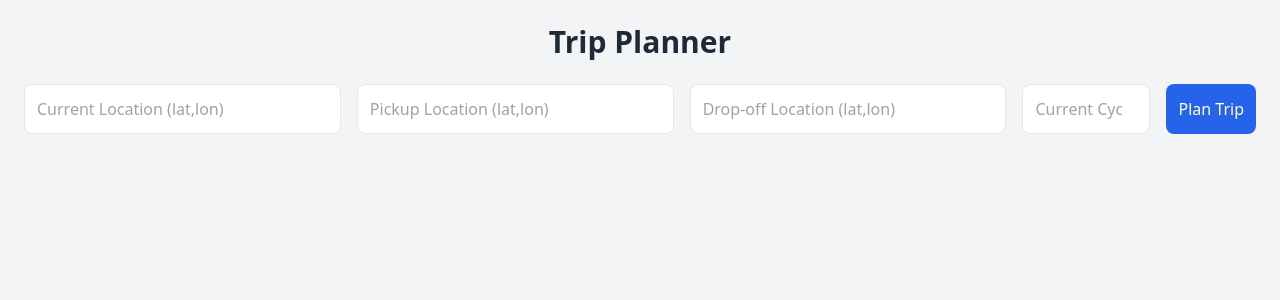
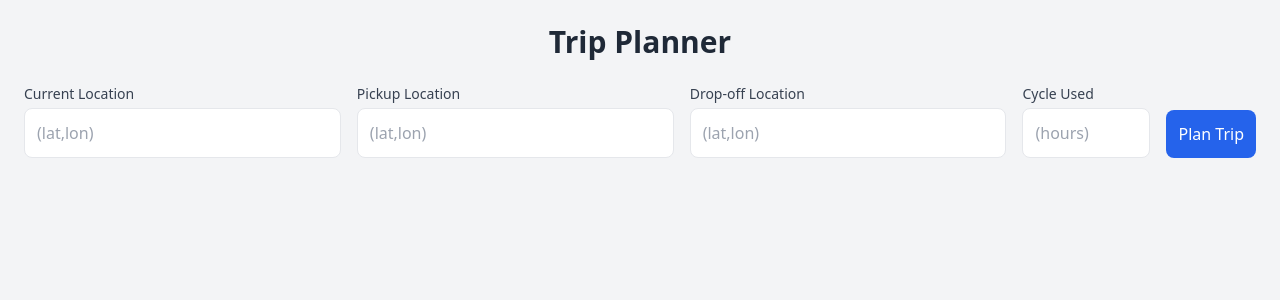
Before and after one commit to anjaniacatus/trip-simulation-frontend, a React (Create React App) app: page / in a window 1280 px wide. Shown: the top 300 px of the page. Built offline with nearby package versions, Linux system fonts and the light colour scheme.

Commit message:
add label to form

```diff
--- a/src/components/TripFormComponent.tsx
+++ b/src/components/TripFormComponent.tsx
@@ -31,45 +31,76 @@ function TripForm({ onSubmit }: TripFormProps) {
 
   return (
     <form onSubmit={handleSubmit} className="flex flex-col sm:flex-row gap-4 mb-6">
-      {/* Input for Current Location */}
+      {/* Current Location */}
+      <div className="flex-1">
+        <label htmlFor="current-location" className="block text-sm font-medium text-gray-700 mb-1">
+          Current Location
+        </label>
         <input
+          id="current-location"
           type="text"
-        placeholder="Current Location (lat,lon)"
+          name="Current Location"
+          placeholder="(lat,lon)"
           value={inputs.current}
           onChange={(e) => setInputs({ ...inputs, current: e.target.value })}
-        className="p-3 border rounded-lg focus:outline-none focus:ring-2 focus:ring-blue-500 flex-1"
+          className="p-3 border rounded-lg focus:outline-none focus:ring-2 focus:ring-blue-500 w-full"
         />
-      {/* Input for Pickup Location */}
+      </div>
+
+      {/* Pickup Location */}
+      <div className="flex-1">
+        <label htmlFor="pickup-location" className="block text-sm font-medium text-gray-700 mb-1">
+          Pickup Location
+        </label>
         <input
+          id="pickup-location"
           type="text"
-        placeholder="Pickup Location (lat,lon)"
+          placeholder="(lat,lon)"
           value={inputs.pickup}
           onChange={(e) => setInputs({ ...inputs, pickup: e.target.value })}
-        className="p-3 border rounded-lg focus:outline-none focus:ring-2 focus:ring-blue-500 flex-1"
+          className="p-3 border rounded-lg focus:outline-none focus:ring-2 focus:ring-blue-500 w-full"
         />
-      {/* Input for Drop-off Location */}
+      </div>
+
+      {/* Drop-off Location */}
+      <div className="flex-1">
+        <label htmlFor="dropoff-location" className="block text-sm font-medium text-gray-700 mb-1">
+          Drop-off Location
+        </label>
         <input
+          id="dropoff-location"
           type="text"
-        placeholder="Drop-off Location (lat,lon)"
+          placeholder="(lat,lon)"
           value={inputs.dropoff}
           onChange={(e) => setInputs({ ...inputs, dropoff: e.target.value })}
-        className="p-3 border rounded-lg focus:outline-none focus:ring-2 focus:ring-blue-500 flex-1"
+          className="p-3 border rounded-lg focus:outline-none focus:ring-2 focus:ring-blue-500 w-full"
         />
-      {/* Input for Current Cycle Used */}
+      </div>
+
+      {/* Current Cycle Used */}
+      <div className="w-full sm:w-32">
+        <label htmlFor="cycle-used" className="block text-sm font-medium text-gray-700 mb-1">
+          Cycle Used
+        </label>
         <input
+          id="cycle-used"
           type="number"
-        placeholder="Current Cycle Used (hrs)"
+          placeholder="(hours)"
           value={inputs.cycle}
           onChange={(e) => setInputs({ ...inputs, cycle: e.target.value })}
-        className="p-3 border rounded-lg focus:outline-none focus:ring-2 focus:ring-blue-500 w-full sm:w-32"
+          className="p-3 border rounded-lg focus:outline-none focus:ring-2 focus:ring-blue-500 w-full"
         />
+      </div>
+
       {/* Submit Button */}
+      <div className="self-end">
         <button
           type="submit"
-        className="bg-blue-600 text-white p-3 rounded-lg hover:bg-blue-700 transition"
+          className="bg-blue-600 text-white p-3 rounded-lg hover:bg-blue-700 transition mt-6 w-full sm:w-auto"
         >
           Plan Trip
         </button>
+      </div>
     </form>
   );
 }
```
Lines whose indentation alone changed are shown as unchanged.
